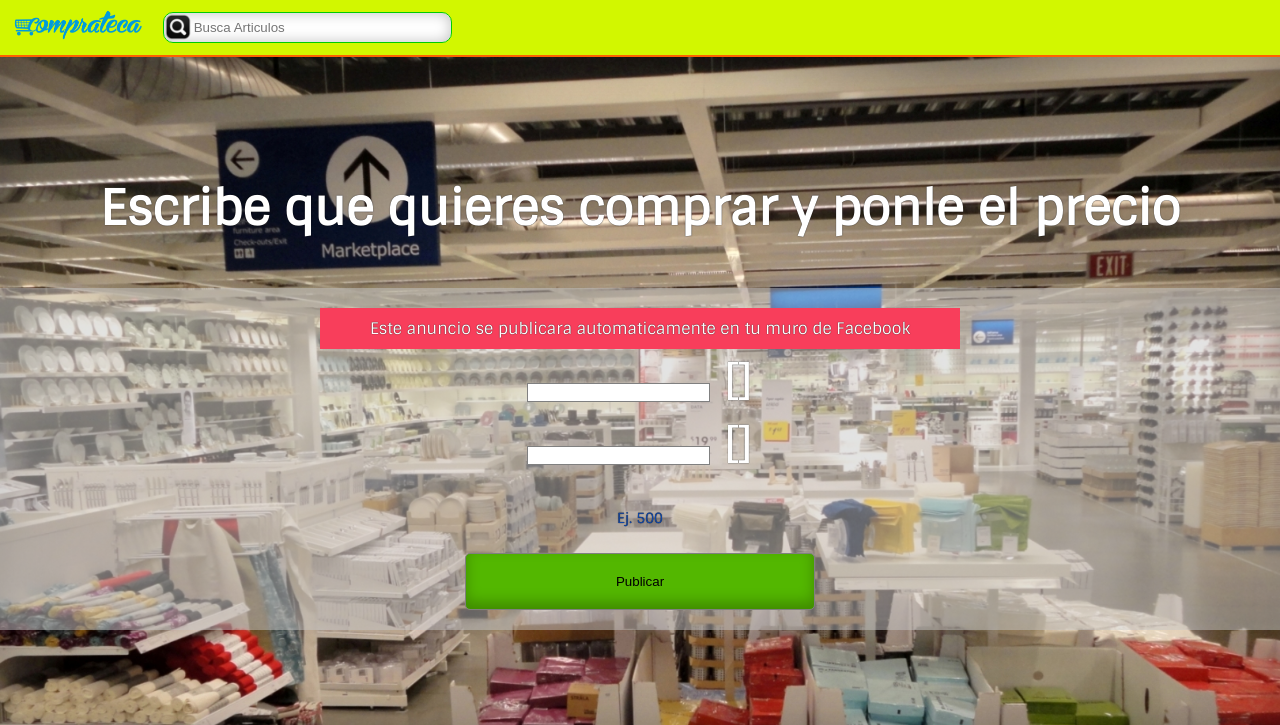
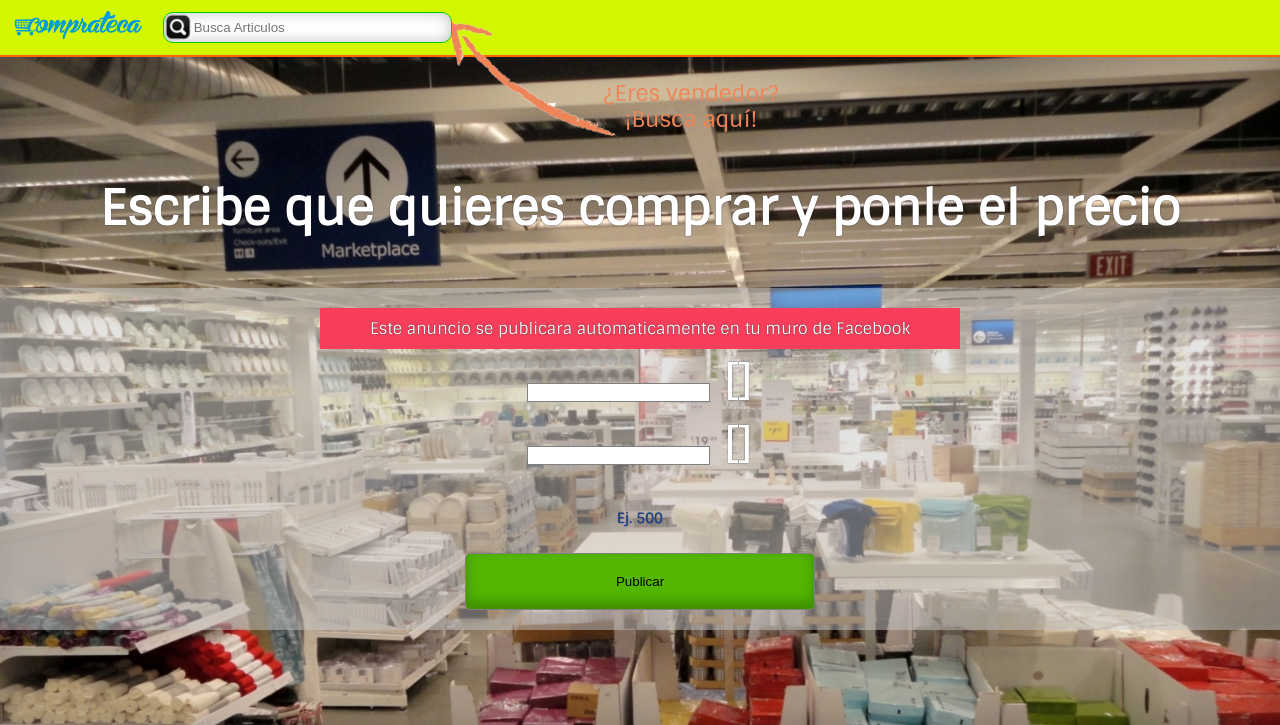
Before and after one commit to UncleMario/comprateca, a Django app: template comprateca/templates/mvp/article.html in a window 1280 px wide. Shown: the top 725 px of the page. Run offline with Django 3.2, Linux system fonts and the light colour scheme; the template is opened without the code that fills it, so the values that code supplies are empty, except form fields; tables that the repository leaves empty hold one stand-in row (values such as "Sample post"); form fields are guessed from the names that the template uses; some libraries are stand-ins or nearby versions; some web fonts are replaced.

Commit message:
search bar done

```diff
--- a/comprateca/templates/header.html
+++ b/comprateca/templates/header.html
@@ -13,6 +13,7 @@
 			<form method='GET' action='/mvp/search/'>
 				<input class="search-input shadow1" type="text" name="q" placeholder="Busca Articulos">
 			</form>
+			<img src="{{ MEDIA_URL }}img/searchhere.png" style="position:absolute;left:270px;top:10px">
 		</div>
 		<div class='float-right text-shadow-green' style="position:relative;top:5px;right:23px;color:white">
 			<div class='list-item margin-left-20 item-right'>
@@ -34,6 +35,7 @@
 			<a href="/">
 				<img src="{{ MEDIA_URL }}img/comprateca2.png" width="148" height="39">
 			</a>
+			<img src="{{ MEDIA_URL }}img/searchhere.png" style="position:absolute;left:440px;top:10px">
 		</div>
 		<div class="list-item search-form" style="left:10px;top:5px;position:relative">
 			<form method='GET' action='/mvp/search/'>
```
